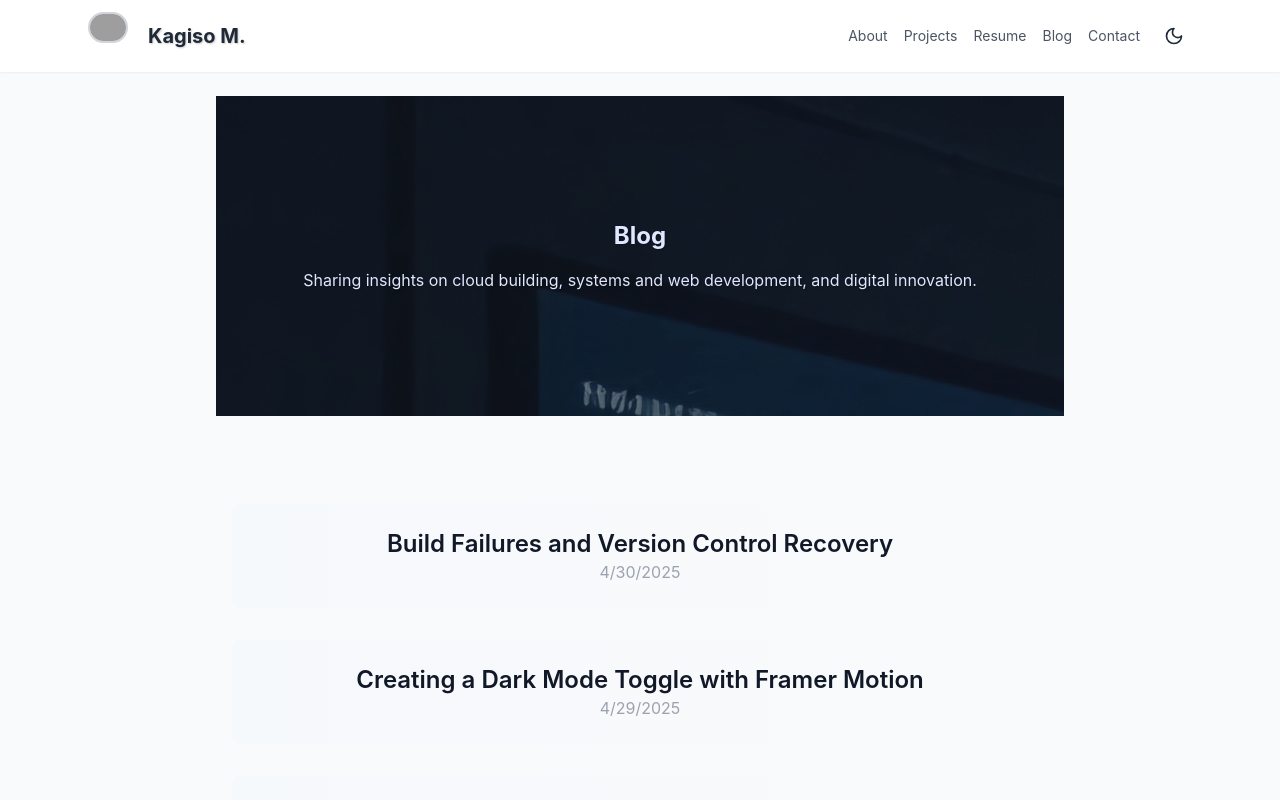
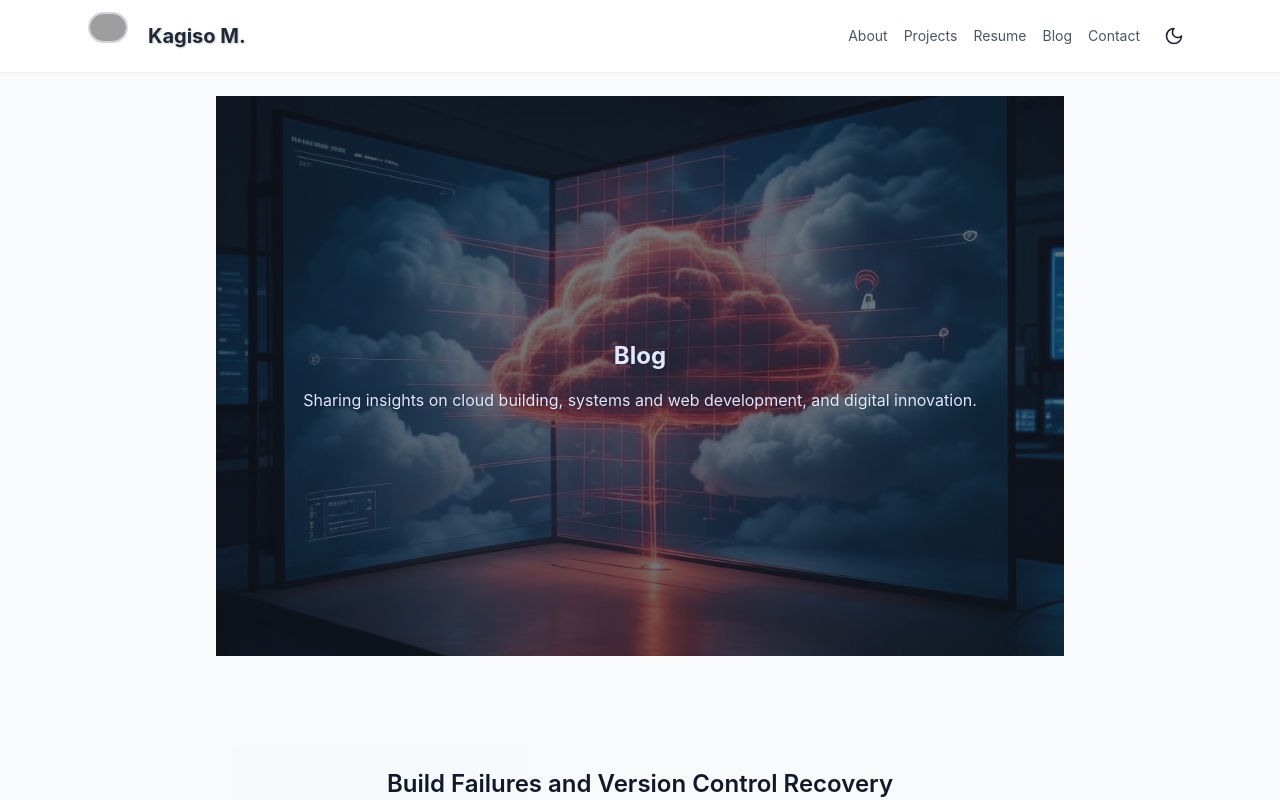
Before and after one commit to MrSpecks/MrSpecks-, a Next.js app in the folder portfolio/: page /blog/Blog in a window 1280 px wide. Shown: the top 800 px of the page. Built offline with nearby package versions, Linux system fonts and the light colour scheme; grey boxes are pictures that could not be loaded.

Commit message:
Update Blog.tsx

```diff
--- a/portfolio/pages/blog/Blog.tsx
+++ b/portfolio/pages/blog/Blog.tsx
@@ -41,7 +41,7 @@ export default function Blog({ allPostsData }: BlogProps) {
       </Head>
 
       <main className="max-w-4xl mx-auto p-6">
-      <section className="w-full min-h-[40vh] relative flex flex-col justify-center items-center text-center overflow-hidden"
+      <section className="w-full min-h-[70vh] relative bg-cover bg-center bg-no-repeat flex flex-col justify-center items-center text-center"
               style={{
               backgroundImage: "url('/images/projects/ReconX2.jpg')",
               backgroundBlendMode: "overlay",
```
